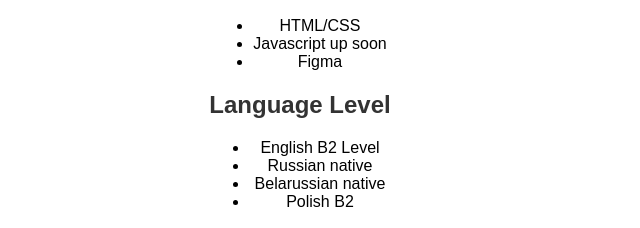
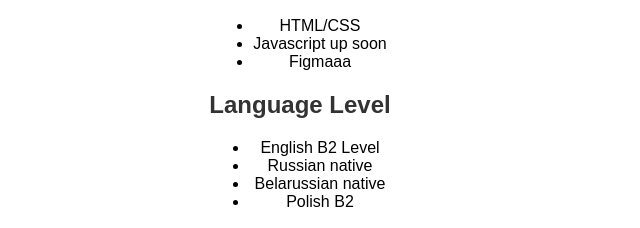
Before and after one commit to mirontlucky/rsschool-cv, a plain HTML site: page index.html in a window 1280 px wide. Shown: the part 459-687 px from the top of the page, 340-980 px from the left. Drawn offline with Linux system fonts and the light colour scheme.

Commit message:
docs: add some text

```diff
--- a/index.html
+++ b/index.html
@@ -28,7 +28,7 @@
             <ul>
                 <li>HTML/CSS</li>
                 <li>Javascript up soon</li>
-                <li>Figma</li>
+                <li>Figmaaa</li>
             </ul>
         </div>
 
```
